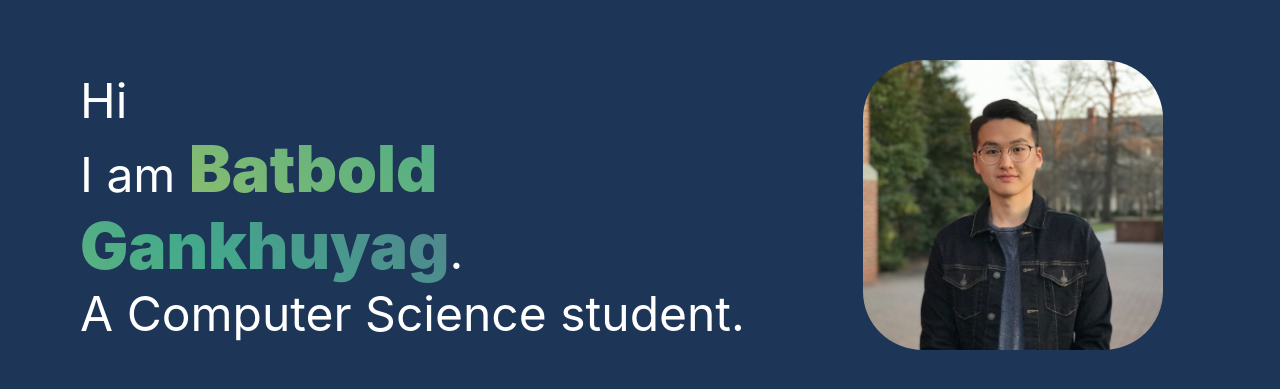
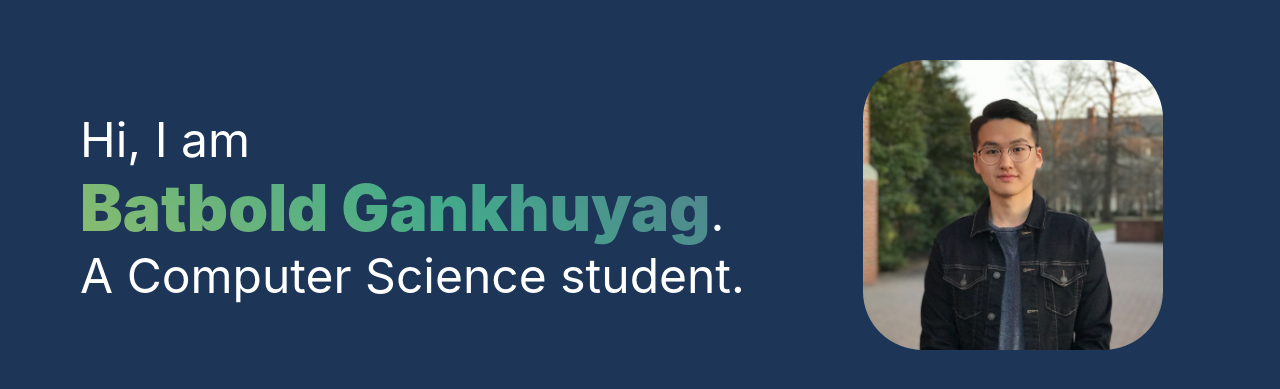
Before and after one commit to bgankhuyag/personal-web, a React (Create React App) app: page / in a window 1280 px wide. Shown: the part 193-582 px from the top of the page. Built offline with nearby package versions, Linux system fonts and the light colour scheme.

Commit message:
animation

```diff
--- a/src/components/header/index.js
+++ b/src/components/header/index.js
@@ -3,44 +3,18 @@ import image from '../../profile.jpeg'
 import '../styles.css'
 
 const Header = () => {
-  const intro_1 = Array.from("Hi");
-  let intro_2 = Array.from("I am");
-  let intro_3 = Array.from("Batbold Gankhuyag");
-  let intro_4 = Array.from('A Computer Science student');
+  let intro_ = Array.from('A Computer Science student');
 
-  let intro1;
-  let intro2 = []
-  let intro3 = []
-  let intro4 = []
+  let intro;
 
-  let i = 0;
-  intro1 = intro_1.map((letter) => {
-    i++;
+  intro = intro_.map((letter, i) => {
     return <span key={i} className="letter">{letter}</span>
   });
-
-  intro2 = intro_2.map((letter) => {
-    i++;
-    return <span key={i} className="letter">{letter}</span>
-  });
-
-  intro3 = intro_3.map((letter) => {
-    i++;
-    return <span key={i} className="letter">{letter}</span>
-  });
-
-  intro4 = intro_4.map((letter) => {
-    i++;
-    return <span key={i} className="letter">{letter}</span>
-  });
-
-  console.log(intro1);
-
 
   return (
     <div className="header">
       <div className="intro">
-        {intro1} <br /> {intro2} <span className="name">{intro3}</span>. <br /> {intro4}.
+        Hi, I am <br /> <span className="name">Batbold Gankhuyag</span>. <br /> {intro}.
       </div>
       <div className="profile">
         <img className="img" src={image} alt="profile"/>
--- a/src/components/styles.css
+++ b/src/components/styles.css
@@ -141,10 +141,154 @@
   transition: 1s;
 } */
 
-.letter:hover {
-  animation: bounce 1s ease-out;
+/* .letter:hover {
+  animation: bounce 1s;
   position: relative;
-  font-size: 120%;
+} */
+
+.intro:hover .letter:nth-child(0) {
+  animation: bounce 1s;
+  position: relative;
+}
+
+.intro:hover .letter:nth-child(2) {
+  animation: bounce 1s 0.1s;
+  position: relative;
+}
+
+.intro:hover .letter:nth-child(3) {
+  animation: bounce 1s 0.2s;
+  position: relative;
+}
+
+.intro:hover .letter:nth-child(4) {
+  animation: bounce 1s 0.3s;
+  position: relative;
+}
+
+.intro:hover .letter:nth-child(5) {
+  animation: bounce 1s 0.4s;
+  position: relative;
+}
+
+.intro:hover .letter:nth-child(6) {
+  animation: bounce 1s 0.5s;
+  position: relative;
+}
+
+.intro:hover .letter:nth-child(7) {
+  animation: bounce 1s 0.6s;
+  position: relative;
+}
+
+.intro:hover .letter:nth-child(8) {
+  animation: bounce 1s 0.7s;
+  position: relative;
+}
+
+.intro:hover .letter:nth-child(9) {
+  animation: bounce 1s 0.8s;
+  position: relative;
+}
+
+.intro:hover .letter:nth-child(10) {
+  animation: bounce 1s 0.9s;
+  position: relative;
+}
+
+.intro:hover .letter:nth-child(11) {
+  animation: bounce 1s 1s;
+  position: relative;
+}
+
+.intro:hover .letter:nth-child(12) {
+  animation: bounce 1s 1.1s;
+  position: relative;
+}
+
+.intro:hover .letter:nth-child(13) {
+  animation: bounce 1s 1.2s;
+  position: relative;
+}
+
+.intro:hover .letter:nth-child(14) {
+  animation: bounce 1s 1.3s;
+  position: relative;
+}
+
+.intro:hover .letter:nth-child(15) {
+  animation: bounce 1s 1.4s;
+  position: relative;
+}
+
+.intro:hover .letter:nth-child(16) {
+  animation: bounce 1s 1.5s;
+  position: relative;
+}
+
+.intro:hover .letter:nth-child(17) {
+  animation: bounce 1s 1.6s;
+  position: relative;
+}
+
+.intro:hover .letter:nth-child(18) {
+  animation: bounce 1s 1.7s;
+  position: relative;
+}
+
+.intro:hover .letter:nth-child(19) {
+  animation: bounce 1s 1.8s;
+  position: relative;
+}
+
+.intro:hover .letter:nth-child(20) {
+  animation: bounce 1s 1.9s;
+  position: relative;
+}
+
+.intro:hover .letter:nth-child(21) {
+  animation: bounce 1s 2s;
+  position: relative;
+}
+
+.intro:hover .letter:nth-child(22) {
+  animation: bounce 1s 2.1s;
+  position: relative;
+}
+
+.intro:hover .letter:nth-child(23) {
+  animation: bounce 1s 2.2s;
+  position: relative;
+}
+
+.intro:hover .letter:nth-child(24) {
+  animation: bounce 1s 2.3s;
+  position: relative;
+}
+
+.intro:hover .letter:nth-child(25) {
+  animation: bounce 1s 2.4s;
+  position: relative;
+}
+
+.intro:hover .letter:nth-child(26) {
+  animation: bounce 1s 2.5s;
+  position: relative;
+}
+
+.intro:hover .letter:nth-child(27) {
+  animation: bounce 1s 2.6s;
+  position: relative;
+}
+
+.intro:hover .letter:nth-child(28) {
+  animation: bounce 1s 2.7s;
+  position: relative;
+}
+
+.intro:hover .letter:nth-child(29) {
+  animation: bounce 1s 2.8s;
+  position: relative;
 }
 
 @keyframes bounce {
@@ -153,10 +297,9 @@
     top: 0px;
   }
   50% {
-    /* top: -10px; */
+    top: -10px;
   }
   100% {
-    font-size: 120%;
     top: 0px;
   }
 }
```
